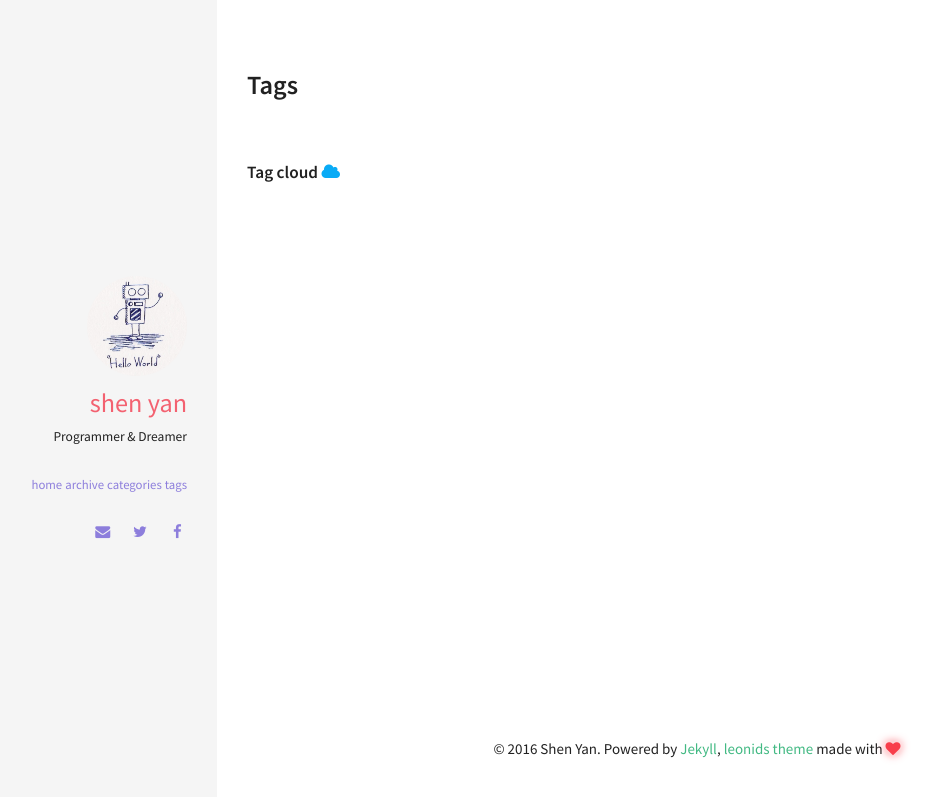
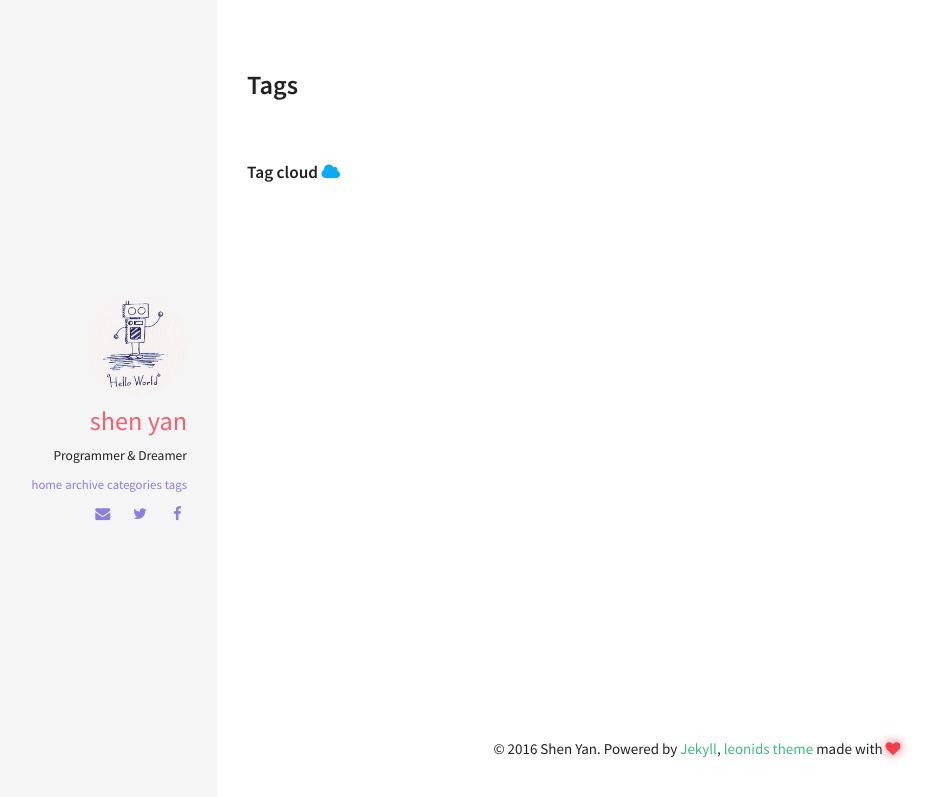
Before and after one commit to yanshentracy/jkdemo, a Jekyll site: the page built from tags.html, in a window 1280 px wide. Shown: the top 797 px of the page, without its empty margins (103-1040 px from the left). Built offline with Jekyll 4.4.1, drawn with Linux system fonts in a browser that asks for light colours; nearby versions of some CDN libraries; library files that are not in the unit come from our copies.

Commit message:
add info

```diff
--- a/_config.yml
+++ b/_config.yml
@@ -34,7 +34,7 @@
 #
 owner:
   name: "Shen Yan"
-  avatar: "HelloWorld.png"
+  avatar: "HelloWorld.PNG"
   job:
   bio: "Programmer & Dreamer"
   email: "yanshentracy@gmail.com"
--- a/_includes/sidebar.html
+++ b/_includes/sidebar.html
@@ -10,12 +10,12 @@
   <nav class="nav">
     <ul class="nav-list">
       <li class="nav-item">
-        <p><a href="{{ site.url }}/">Home</a></p>
+        <a href="{{ site.url }}/">Home<br/></a>
         <!--<span>/</span>-->
       </li>
       {% for page in site.pages %} {% if page.title %}
       <li class="nav-item">
-        <p><a href="{{ site.url }}{{ page.url }}">{{ page.title }}</a></p>
+        <a href="{{ site.url }}{{ page.url }}">{{ page.title }}<br/></a>
         {% unless forloop.last %}
          <!--<span>/</span>-->
         {% endunless %}
```
